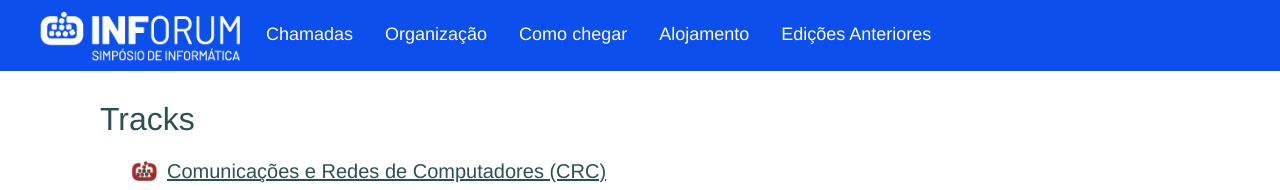
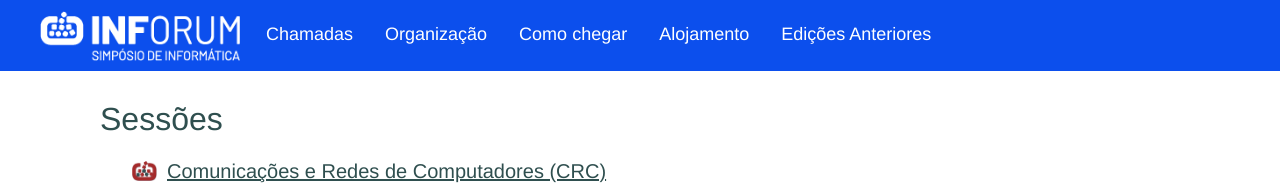
Before and after one commit to h4g0/Inforum2023, a React (Create React App) app: page /tracks in a window 1280 px wide. Shown: the top 190 px of the page. Built offline with nearby package versions, Linux system fonts and the light colour scheme.

Commit message:
corrected text contents

```diff
--- a/src/Main/Tracks.tsx
+++ b/src/Main/Tracks.tsx
@@ -12,7 +12,7 @@ export function Tracks(props: any) {
             </div>
             <div className='TrackList'>
 
-                <h2>Tracks</h2>
+                <h2>Sessões</h2>
 
                 <ul>
                     <li>
```
